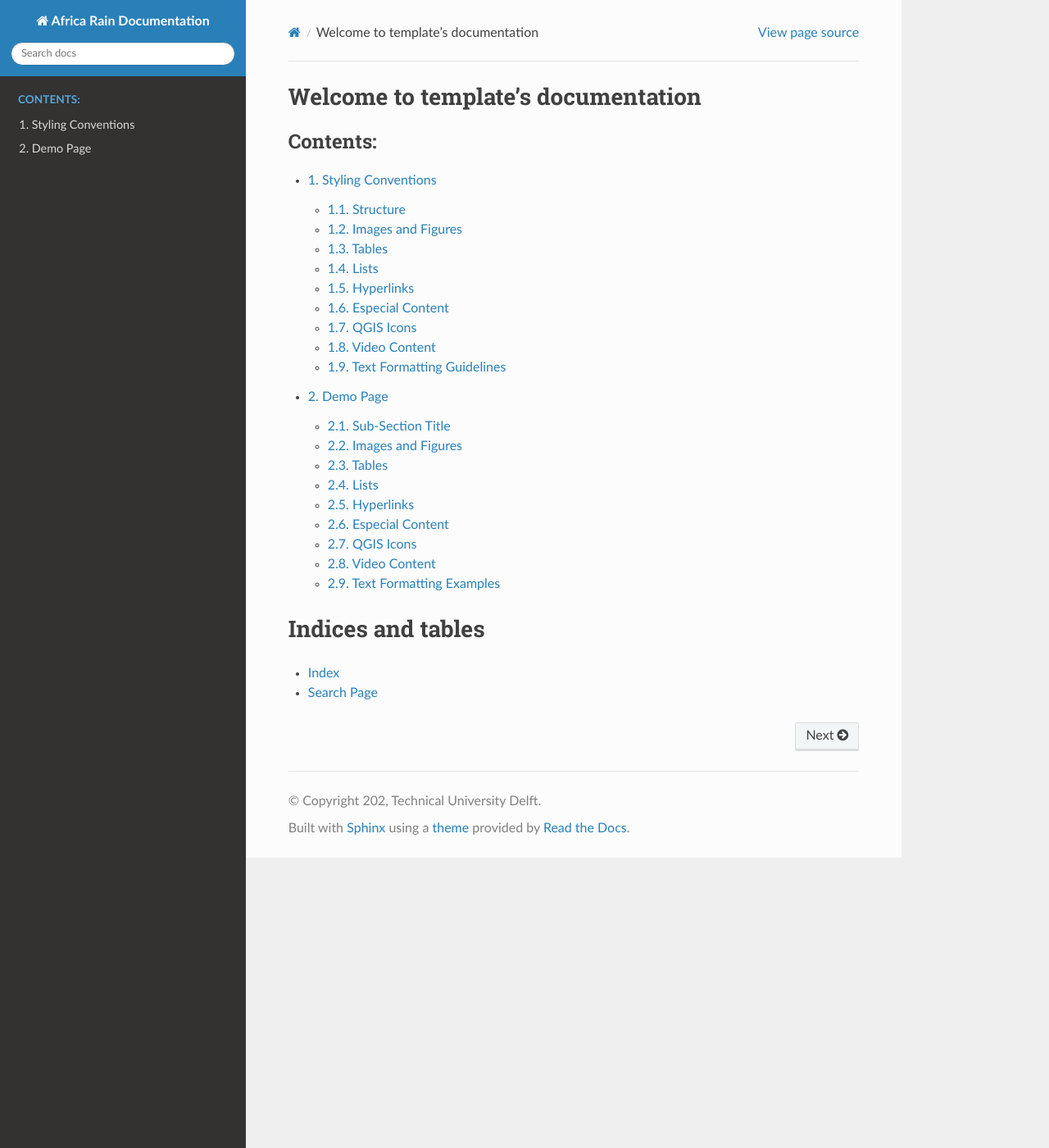
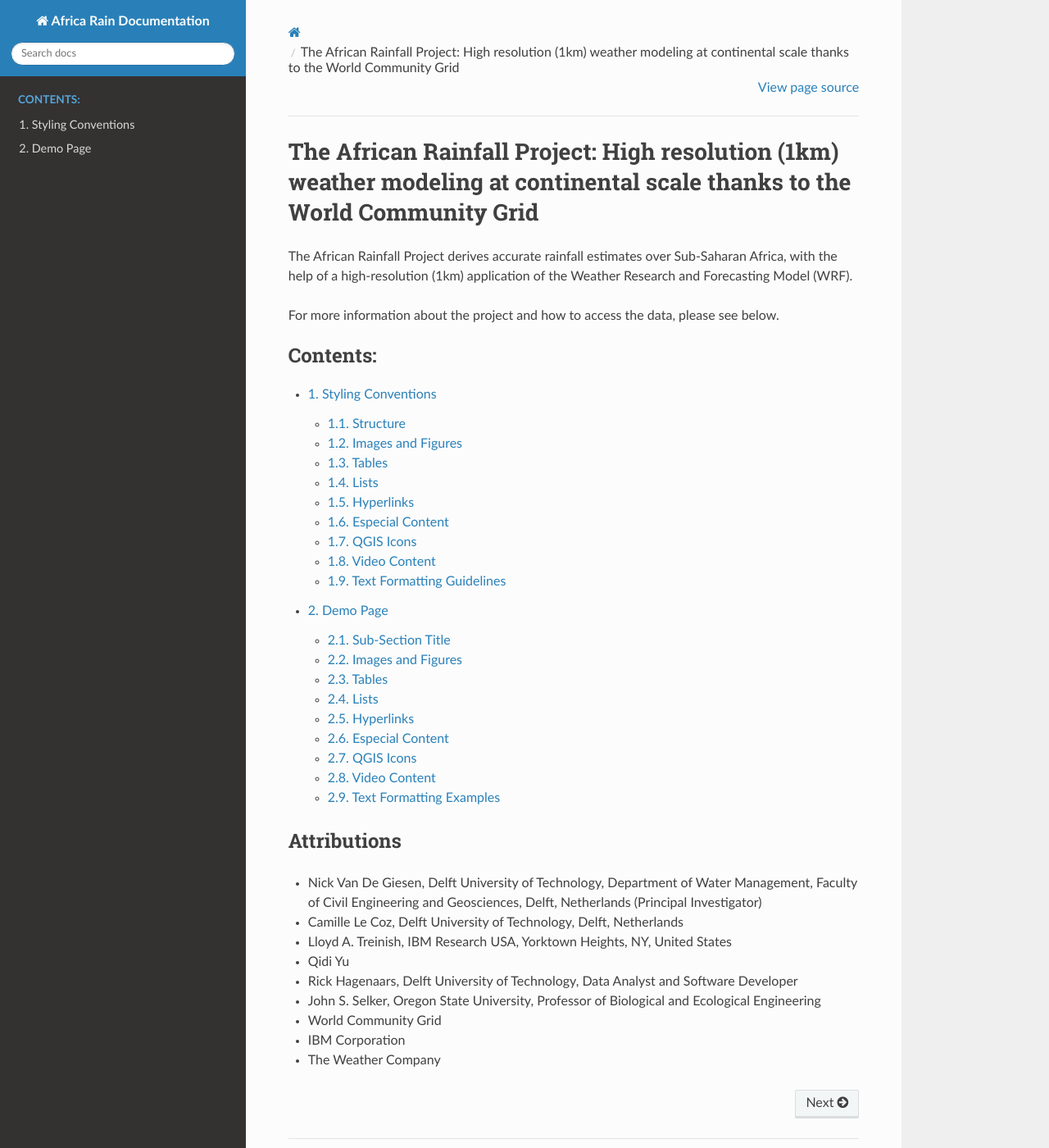
Before and after one commit to CEG-TU-Delft/africarain-docs, a Sphinx documentation site: the page built from docs/source/index.rst, in a window 1280 px wide and 1400 px high. Shown: the whole window at 82% size. Built offline with Sphinx 7.4.7 and the Read the Docs theme 2.0.0, drawn with Linux system fonts in a browser that asks for light colours.

Commit message:
added docs files

```diff
--- /dev/null
+++ b/docs/source/about.rst
@@ -0,0 +1,30 @@
+About these data
+================
+
+The goal of the African Rainfall Project (ARP) is to derive accurate rainfall estimates over Sub-Saharan Africa, with the help of a high-resolution (1km) application of the Weather Research and Forecasting Model (WRF).  Such a resolution will allow the model to better represent rainfall, and in particular, convective precipitation. This is a unique experiment that has never been performed at such a scale. The model runs on the IBM World Community Grid (WCG), a SCR activity of IBM.
+
+“The finer the grid we calculate with, the better we capture rainfall and convective (localized) rainstorms. But we’ve never been able to push that to the end—looking at weather patterns at a level of 500 meters to 1 kilometer. This is the first time we’ll be able to map huge parts of Africa for a whole rainy season, and has never been done before at this level of resolution. This is only possible because of the amount of computing power we'll have through World Community Grid.” Nick van de Giesen, Principal Investigator
+
++ To help scientists better understand these storms and improve forecasting models
+which can lead to more accurate rainfall forecasts for sub-Saharan Africa.
+give farmers more timely information about when to plant, help them obtain insurance, and become more resilient in the face of climate change.”
+
+(https://www.worldcommunitygrid.org/research/arp1/overview.do)
+
+
++ Ground-based data from the Trans-African Hydro-Meteorological Observatory (TAHMO): “TAHMO’s goal is to install 20,000 on-the-ground sensing stations every 30 km across the African continent, specifically designed to provide rainfall, temperature, and other critical data from robust redundant sensors. The data recorded every five minutes is sent via a cellular network near real time to a server where the data undergoes quality control before being made available on our online data portal for downloading” (https://tahmo.org/school-2-school-initiative/)
++ The model runs on the IBM World Community Grid (WCG) (https://www.worldcommunitygrid.org/research/arp1/overview.do)
++ Project news and updates: https://www.worldcommunitygrid.org/research/arp1/news.do
++ Project statistics (data production and model runs) https://www.worldcommunitygrid.org/stat/viewProject.do?projectShortName=arp1
++ TAHMO Data Portal: https://portal.tahmo.org/login
++ School2School program https://tahmo.org/school-2-school-initiative/ “Most of our stations are installed in schools where students and teachers have access to the weather stations and the data collected to use for their lessons. In addition the aim is to link African schools with partner schools in Europe and the United States to foster international school partnerships.”
++ Africa Rainfall Project: Project Overview on World Community Grid.org: https://www.worldcommunitygrid.org/research/arp1/overview.do
++ Join World Community Grid today so you and your computer can help accelerate this vitally important research. https://www.worldcommunitygrid.org/join.action?projectToAdd=arp1
++ Africa Rainfall Project launch video (English) https://vimeo.com/504903455
++ WEATHER RESEARCH AND FORECASTING MODEL https://www.mmm.ucar.edu/weather-research-and-forecasting-model
+
+Articles
+--------
++ Sensors to give early storm warnings to people near deadly lake https://www.newscientist.com/article/mg22830525-200-sensors-to-give-early-storm-warnings-to-people-near-deadly-lake/
++ https://www.tudelft.nl/en/2018/citg/super-computing-power-for-rainfall-modelling-in-africa
++ https://research.tudelft.nl/en/clippings/ibm-en-tu-delft-starten-africa-rainfall-project
--- /dev/null
+++ b/docs/source/data_processing.rst
@@ -0,0 +1,5 @@
+Data processing
+===============
+
+How were raw data treated prior to being made available?
+References in provenance.rst that need to be updated.
--- a/docs/source/index.rst
+++ b/docs/source/index.rst
@@ -3,8 +3,12 @@
    You can adapt this file completely to your liking, but it should at least
    contain the root `toctree` directive.
 
-Welcome to template's documentation
-====================================
+The African Rainfall Project: High resolution (1km) weather modeling at continental scale thanks to the World Community Grid
+============================================================================================================================
+
+The African Rainfall Project derives accurate rainfall estimates over Sub-Saharan Africa, with the help of a high-resolution (1km) application of the Weather Research and Forecasting Model (WRF).
+
+For more information about the project and how to access the data, please see below.
 
 .. toctree::
    :maxdepth: 2
@@ -14,8 +18,14 @@ Welcome to template's documentation
    style-guide
    demo-page
 
-Indices and tables
-==================
-
-* :ref:`genindex`
-* :ref:`search`
+Attributions
+------------
++ Nick Van De Giesen, Delft University of Technology, Department of Water Management, Faculty of Civil Engineering and Geosciences, Delft, Netherlands (Principal Investigator)
++ Camille Le Coz, Delft University of Technology, Delft, Netherlands
++ Lloyd A. Treinish, IBM Research USA, Yorktown Heights, NY, United States
++ Qidi Yu
++ Rick Hagenaars, Delft University of Technology, Data Analyst and Software Developer
++ John S. Selker, Oregon State University, Professor of Biological and Ecological Engineering
++ World Community Grid
++ IBM Corporation
++ The Weather Company
```
Also changed, not shown: docs/source/access.rst (added, +17 -0 lines), docs/source/citing.rst (added, +10 -0 lines), docs/source/provenance.rst (added, +199 -0 lines), 2 other files.
